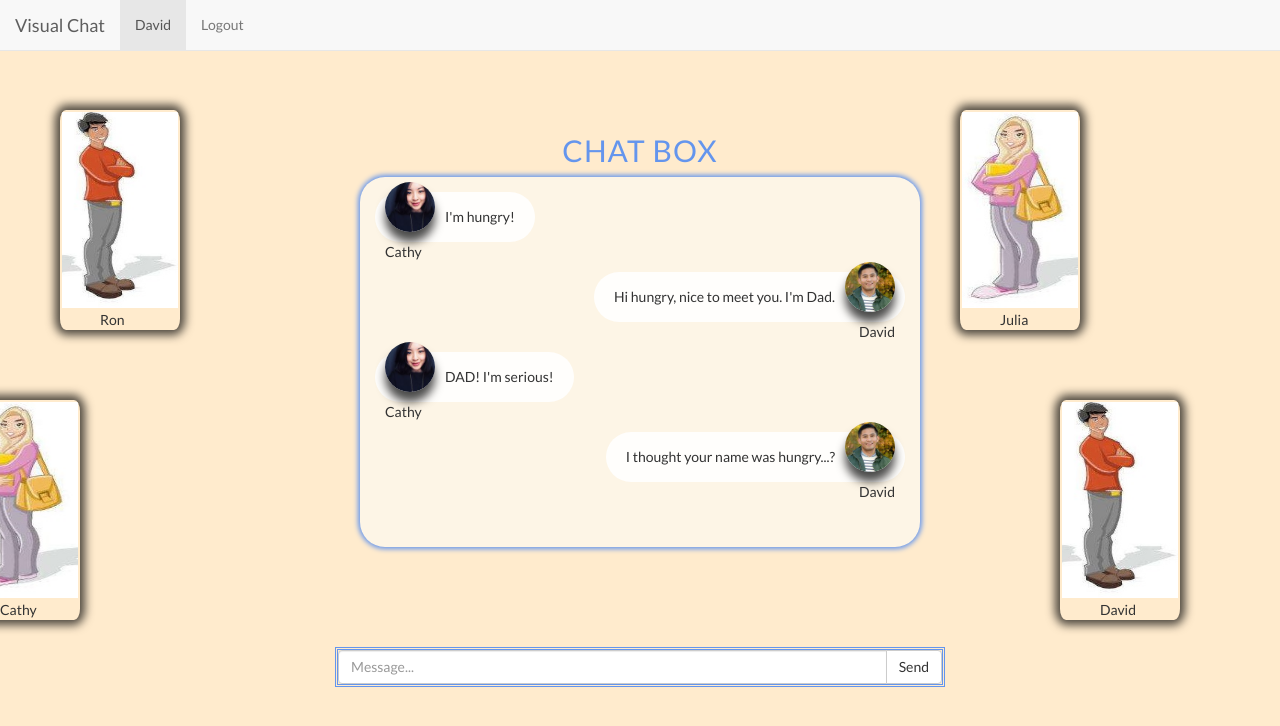
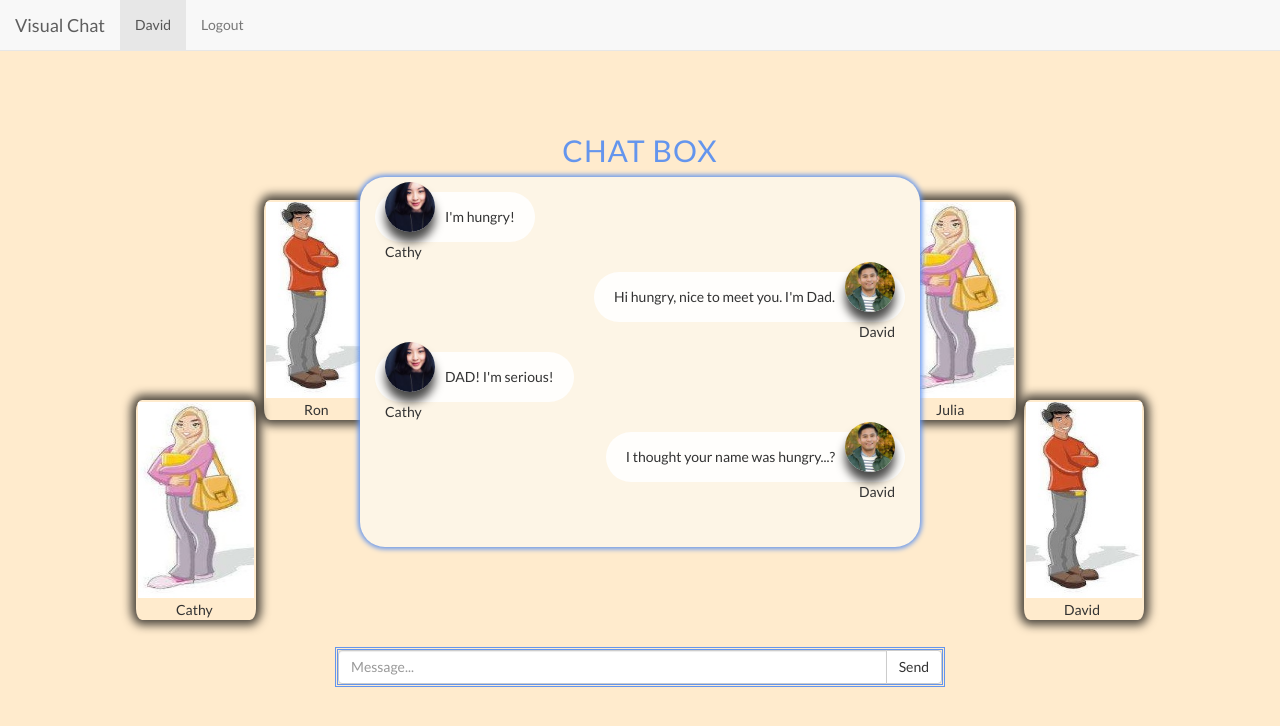
Before and after one commit to sps-2020-team-16/visual-chat, a plain HTML site: page chat_app/index.html in a window 1280 px wide. Drawn offline with nearby package versions, Linux system fonts and the light colour scheme.

Commit message:
Update style.css

```diff
--- a/chat_app/css/style.css
+++ b/chat_app/css/style.css
@@ -38,9 +38,9 @@ h2 {
 	border-radius: 5%;
 	box-shadow: 0px 0px 10px 5px rgba(0,0,0,0.7);
 	overflow: hidden;
-	position:fixed;
-    top:400px;
-    right:1200px;
+	position:absolute;
+    top:50%;
+    right:80%;
 	width: 120px;
 	height: 220px;
 }
@@ -49,9 +49,9 @@ h2 {
 	border-radius: 5%;
 	box-shadow: 0px 0px 10px 5px rgba(0,0,0,0.7);
 	overflow: hidden;
-	position:fixed;
-    top:110px;
-    right:1100px;
+	position:absolute;
+    top:25%;
+    right:70%;
 	width: 120px;
 	height: 220px;
 }
@@ -60,9 +60,9 @@ h2 {
 	border-radius: 5%;
 	box-shadow: 0px 0px 10px 5px rgba(0,0,0,0.7);
 	overflow: hidden;
-	position:fixed;
-    top:110px;
-    right:200px;
+	position:absolute;
+    top:25%;
+    left:70%;
 	width: 120px;
 	height: 220px;
 }
@@ -71,9 +71,9 @@ h2 {
 	border-radius: 5%;
 	box-shadow: 0px 0px 10px 5px rgba(0,0,0,0.7);
 	overflow: hidden;
-	position:fixed;
-    top:400px;
-    right:100px;
+	position:absolute;
+    top:50%;
+    left:80%;
 	width: 120px;
 	height: 220px;
 }
```
